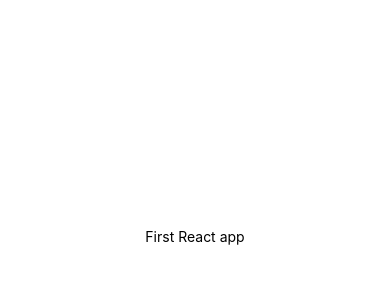
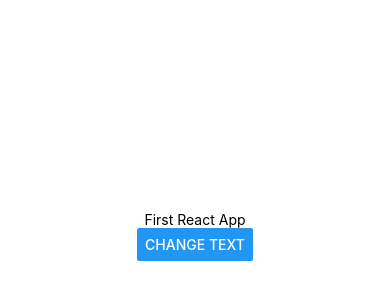
Before and after one commit to rukhsarafroz/ReactNativeProject, a React Native app in the folder ReactNativeLearning/: screen / in a window 390 px wide. Shown: the part 186-486 px from the top of the page. Built offline with nearby package versions, Linux system fonts and the light colour scheme.

Commit message:
using useState react hook

```diff
--- a/ReactNativeLearning/App.js
+++ b/ReactNativeLearning/App.js
@@ -6,13 +6,18 @@
  * @flow strict-local
  */
 
-import React from 'react';
-import {StyleSheet, View, Text} from 'react-native';
+import React, {useState} from 'react';
+import {StyleSheet, View, Text, Button} from 'react-native';
 
 const App = () => {
+  const [outputText, setOutputText] = useState('First React App');
   return (
     <View style={styles.container}>
-      <Text>First React app</Text>
+      <Text>{outputText}</Text>
+      <Button
+        title="change text"
+        onPress={() => setOutputText('Text changed')}
+      />
     </View>
   );
 };
```
